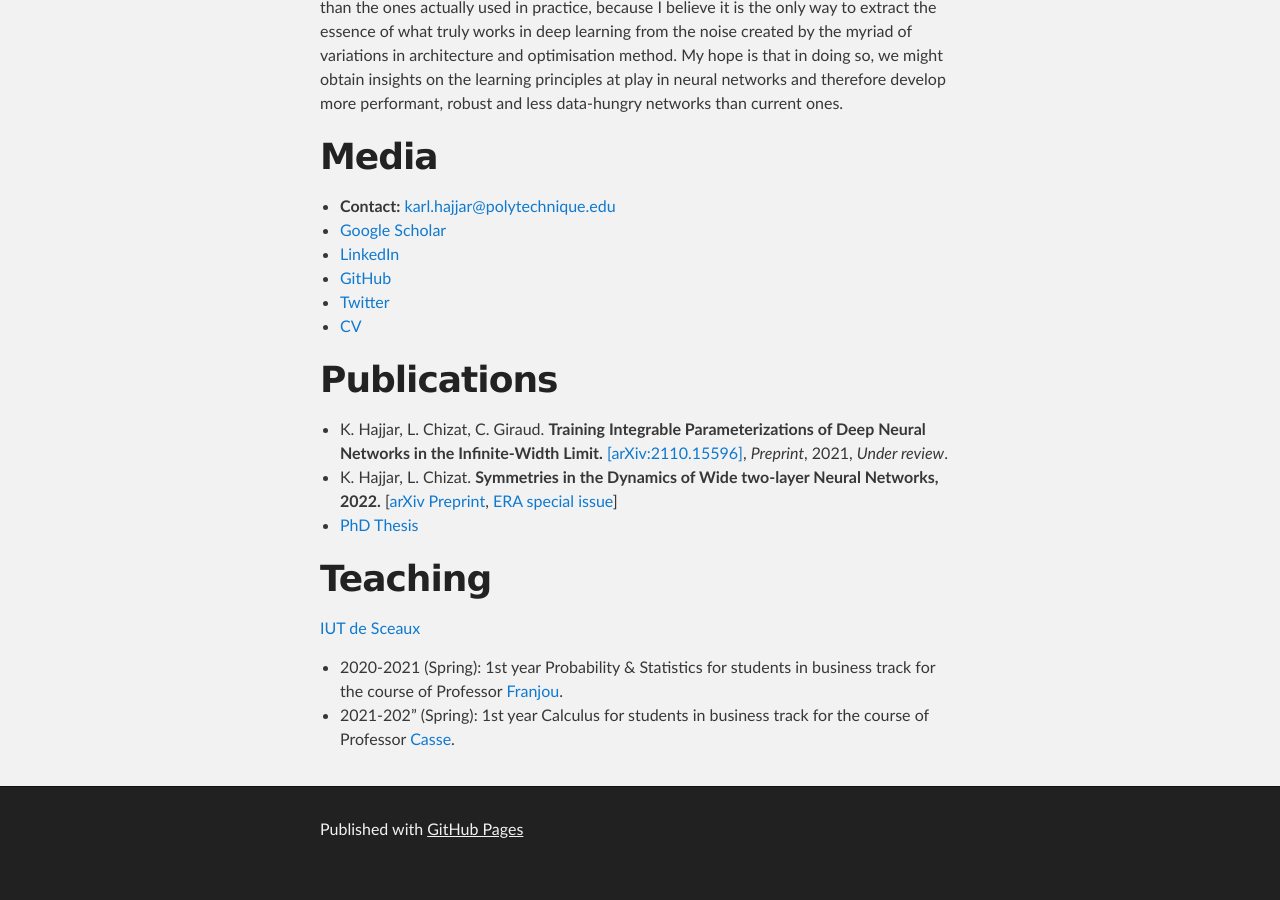
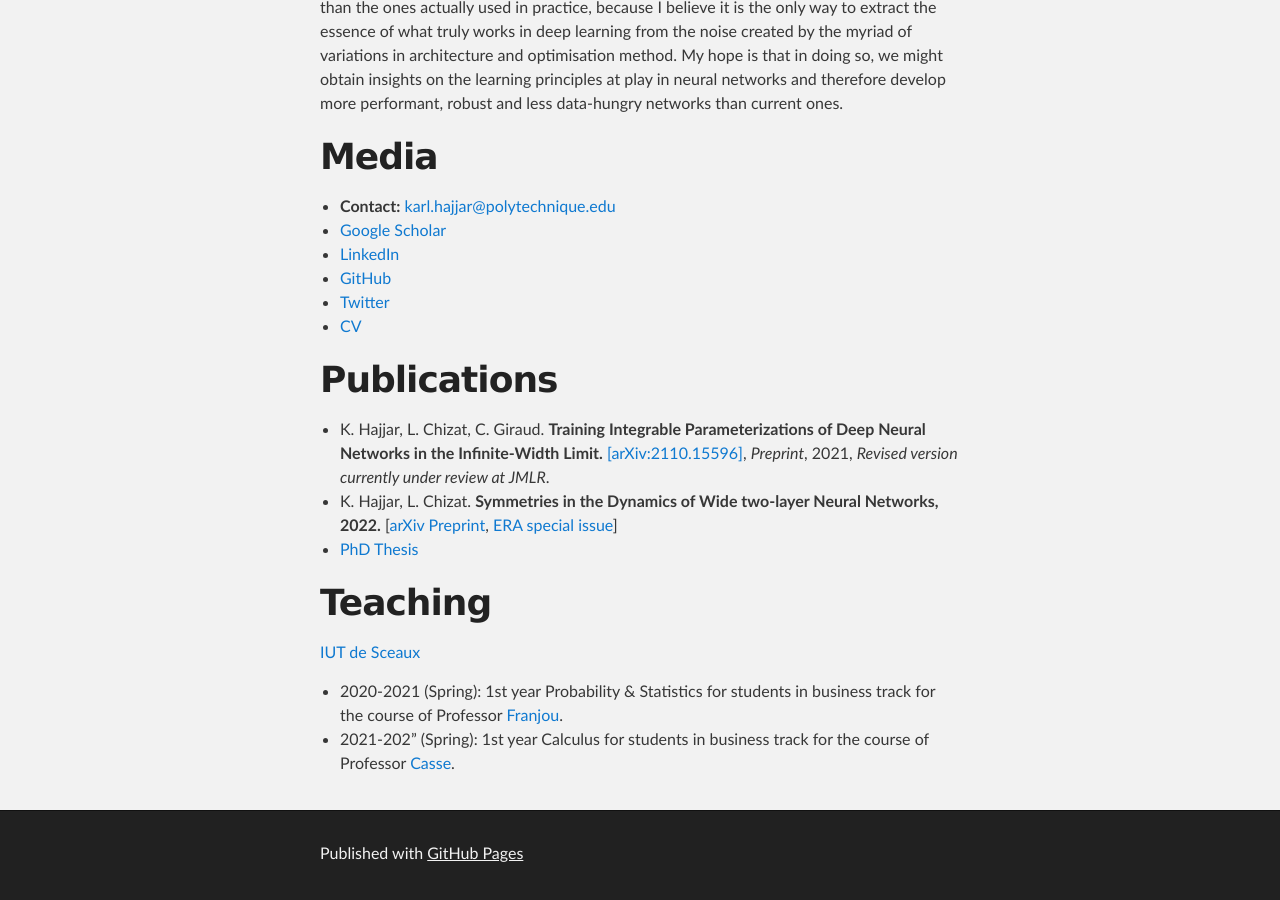
Before and after one commit to karl-hajjar/karl-hajjar.github.io, a Jekyll site: the page built from index.md, in a window 1280 px wide and 900 px high, scrolled down 596 px. Built offline with Jekyll 4.4.1, drawn with Linux system fonts in a browser that asks for light colours; our own code applies the rules of GitHub Pages for plain Markdown files; before the commit the page ends 1472 px from its top, so only the background shows below that.

Commit message:
Added revised version for JMLR

```diff
--- a/index.md
+++ b/index.md
@@ -23,7 +23,7 @@ at play in neural networks and therefore develop more performant, robust and les
 
 # Publications
 - K. Hajjar, L. Chizat, C. Giraud. **Training Integrable Parameterizations of Deep Neural Networks in the Infinite-Width
-Limit.** [[arXiv:2110.15596]](https://arxiv.org/abs/2110.15596#), *Preprint*, 2021, *Under review*.
+Limit.** [[arXiv:2110.15596]](https://arxiv.org/abs/2110.15596#), *Preprint*, 2021, *Revised version currently under review at JMLR*.
 - K. Hajjar, L. Chizat. **Symmetries in the Dynamics of Wide two-layer Neural
 Networks, 2022.** [[arXiv Preprint](https://arxiv.org/abs/2211.08771#), [ERA special issue](https://aimspress.com/article/doi/10.3934/era.2023112)]
 - [PhD Thesis](data/phd_thesis_karl_hajjar_final.pdf)
```
